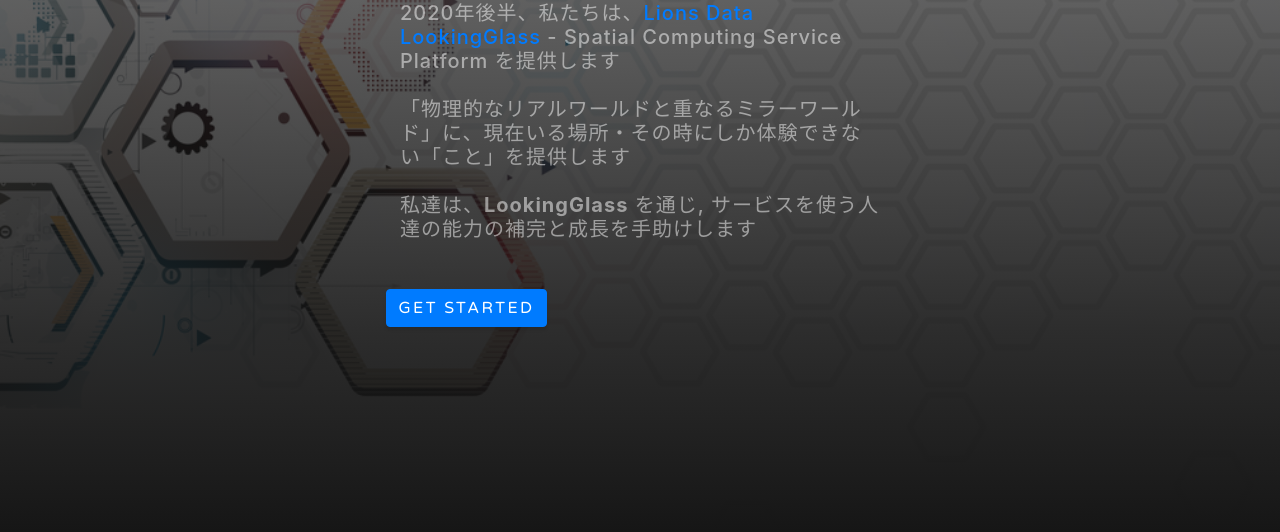
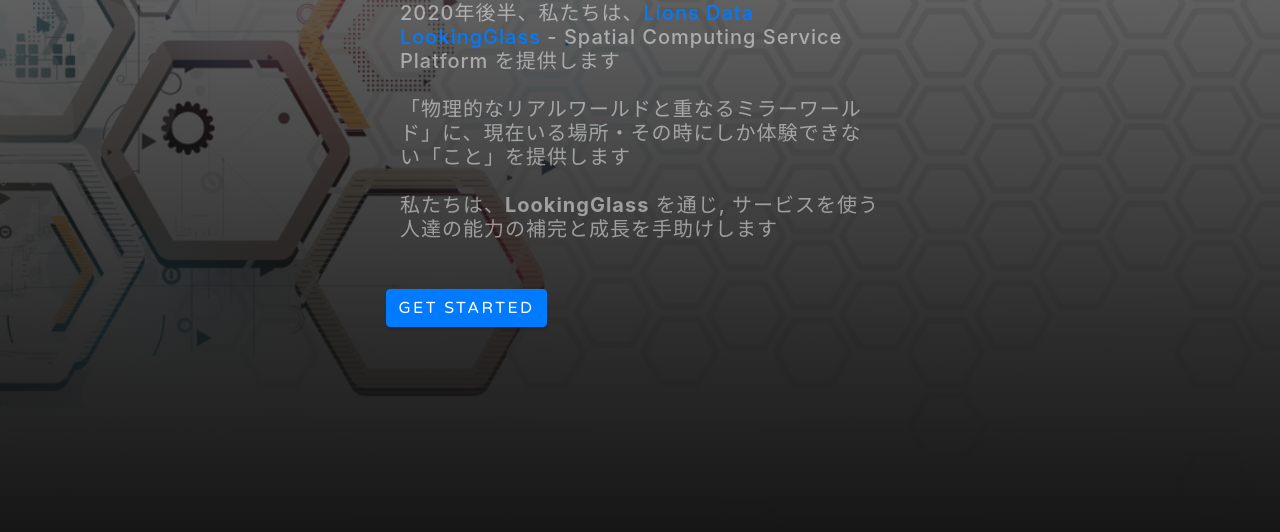
Before and after one commit to lions-data/website, a website with bundled scripts: page index.html in a window 1280 px wide. Shown: the part 268-800 px from the top of the page. Built offline with nearby package versions, Linux system fonts and the light colour scheme.

Commit message:
Modified

```diff
--- a/index.html
+++ b/index.html
@@ -51,7 +51,7 @@
       <div class="container d-flex h-100 align-items-center">
         <div class="mx-auto text-left">
           <h1 class="mx-auto my-0">LookingGlass</h1>
-          <h2 class="text-white-50 mx-auto mt-2 mb-5">2020年後半、私たちは、<a href="">Lions Data LookingGlass</a> - Spatial Computing Service Platform を提供します<br/><br/>「物理的なリアルワールドと重なるミラーワールド」に、現在いる場所・その時にしか体験できない「こと」を提供します<br/><br/>私達は、<strong>LookingGlass</strong> を通じ, サービスを使う人達の能力の補完と成長を手助けします</h2>
+          <h2 class="text-white-50 mx-auto mt-2 mb-5">2020年後半、私たちは、<a href="">Lions Data LookingGlass</a> - Spatial Computing Service Platform を提供します<br/><br/>「物理的なリアルワールドと重なるミラーワールド」に、現在いる場所・その時にしか体験できない「こと」を提供します<br/><br/>私たちは、<strong>LookingGlass</strong> を通じ, サービスを使う人達の能力の補完と成長を手助けします</h2>
           <a href="#solutions" class="btn btn-primary js-scroll-trigger">Get Started</a>
         </div>
       </div>
```
